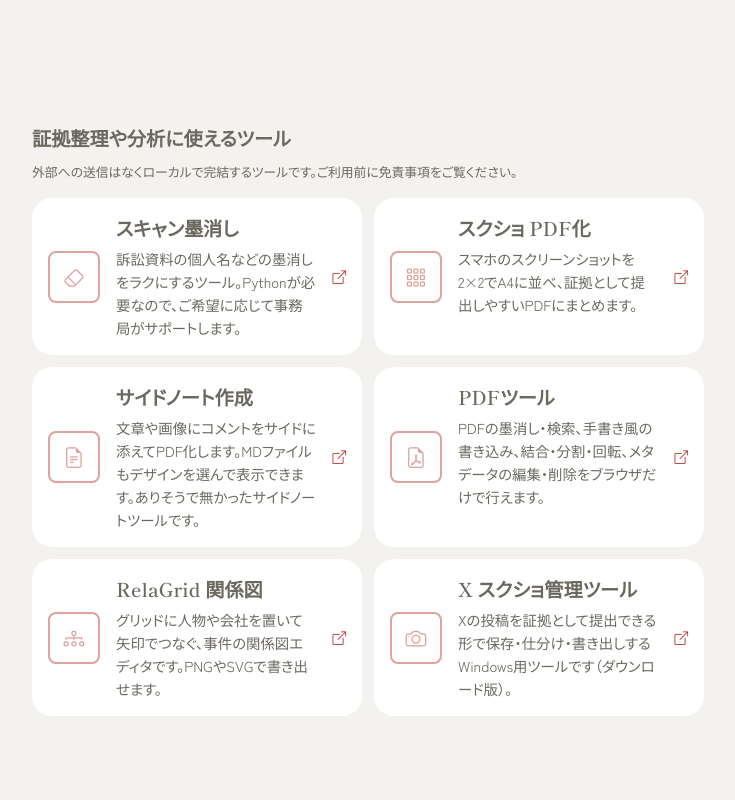
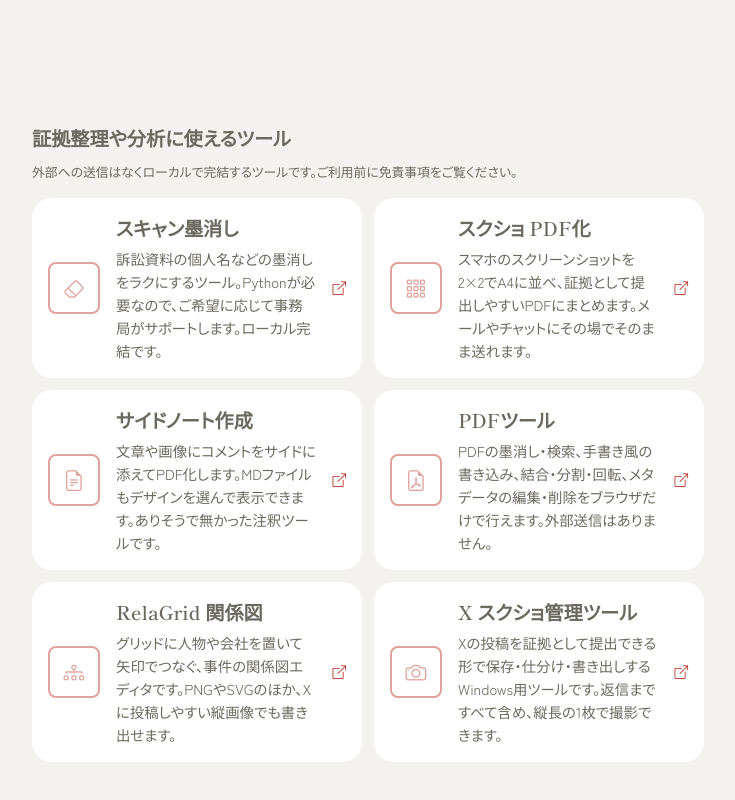
Before and after one commit to minnanosaiban/court-calendar, a website: page public/index.html in a window 1280 px wide. Shown: the part 1961-2761 px from the top of the page, without its empty margins (272-1007 px from the left). Drawn offline with nearby package versions, Linux system fonts and the light colour scheme; no server answers.

Commit message:
Align tool descriptions on the top page to 5 lines each
Co-Authored-By: Claude Sonnet 5.5 <noreply@anthropic.com>

```diff
--- a/public/index.html
+++ b/public/index.html
@@ -143,7 +143,7 @@
           <span class="ticon"><i class="bi bi-eraser" aria-hidden="true"></i></span>
           <div class="cbody">
             <div class="ctitle">スキャン墨消し</div>
-            <p class="tdesc">訴訟資料の個人名などの墨消しをラクにするツール。Pythonが必要なので、ご希望に応じて事務局がサポートします。</p>
+            <p class="tdesc">訴訟資料の個人名などの墨消しをラクにするツール。Pythonが必要なので、ご希望に応じて事務局がサポートします。ローカル完結です。</p>
           </div>
           <i class="bi bi-box-arrow-up-right c-arrow" aria-hidden="true"></i>
         </a>
@@ -151,7 +151,7 @@
           <span class="ticon"><i class="bi bi-grid-3x3-gap" aria-hidden="true"></i></span>
           <div class="cbody">
             <div class="ctitle">スクショ PDF化</div>
-            <p class="tdesc">スマホのスクリーンショットを2×2でA4に並べ、証拠として提出しやすいPDFにまとめます。</p>
+            <p class="tdesc">スマホのスクリーンショットを2×2でA4に並べ、証拠として提出しやすいPDFにまとめます。メールやチャットにその場でそのまま送れます。</p>
           </div>
           <i class="bi bi-box-arrow-up-right c-arrow" aria-hidden="true"></i>
         </a>
@@ -159,7 +159,7 @@
           <span class="ticon"><i class="bi bi-file-earmark-text" aria-hidden="true"></i></span>
           <div class="cbody">
             <div class="ctitle">サイドノート作成</div>
-            <p class="tdesc">文章や画像にコメントをサイドに添えてPDF化します。MDファイルもデザインを選んで表示できます。ありそうで無かったサイドノートツールです。</p>
+            <p class="tdesc">文章や画像にコメントをサイドに添えてPDF化します。MDファイルもデザインを選んで表示できます。ありそうで無かった注釈ツールです。</p>
           </div>
           <i class="bi bi-box-arrow-up-right c-arrow" aria-hidden="true"></i>
         </a>
@@ -167,7 +167,7 @@
           <span class="ticon"><i class="bi bi-file-earmark-pdf" aria-hidden="true"></i></span>
           <div class="cbody">
             <div class="ctitle">PDFツール</div>
-            <p class="tdesc">PDFの墨消し・検索、手書き風の書き込み、結合・分割・回転、メタデータの編集・削除をブラウザだけで行えます。</p>
+            <p class="tdesc">PDFの墨消し・検索、手書き風の書き込み、結合・分割・回転、メタデータの編集・削除をブラウザだけで行えます。外部送信はありません。</p>
           </div>
           <i class="bi bi-box-arrow-up-right c-arrow" aria-hidden="true"></i>
         </a>
@@ -175,7 +175,7 @@
           <span class="ticon"><i class="bi bi-diagram-3" aria-hidden="true"></i></span>
           <div class="cbody">
             <div class="ctitle">RelaGrid 関係図</div>
-            <p class="tdesc">グリッドに人物や会社を置いて矢印でつなぐ、事件の関係図エディタです。PNGやSVGで書き出せます。</p>
+            <p class="tdesc">グリッドに人物や会社を置いて矢印でつなぐ、事件の関係図エディタです。PNGやSVGのほか、Xに投稿しやすい縦画像でも書き出せます。</p>
           </div>
           <i class="bi bi-box-arrow-up-right c-arrow" aria-hidden="true"></i>
         </a>
@@ -183,7 +183,7 @@
           <span class="ticon"><i class="bi bi-camera" aria-hidden="true"></i></span>
           <div class="cbody">
             <div class="ctitle">X スクショ管理ツール</div>
-            <p class="tdesc">Xの投稿を証拠として提出できる形で保存・仕分け・書き出しするWindows用ツールです（ダウンロード版）。</p>
+            <p class="tdesc">Xの投稿を証拠として提出できる形で保存・仕分け・書き出しするWindows用ツールです。返信まですべて含め、縦長の1枚で撮影できます。</p>
           </div>
           <i class="bi bi-box-arrow-up-right c-arrow" aria-hidden="true"></i>
         </a>
```
